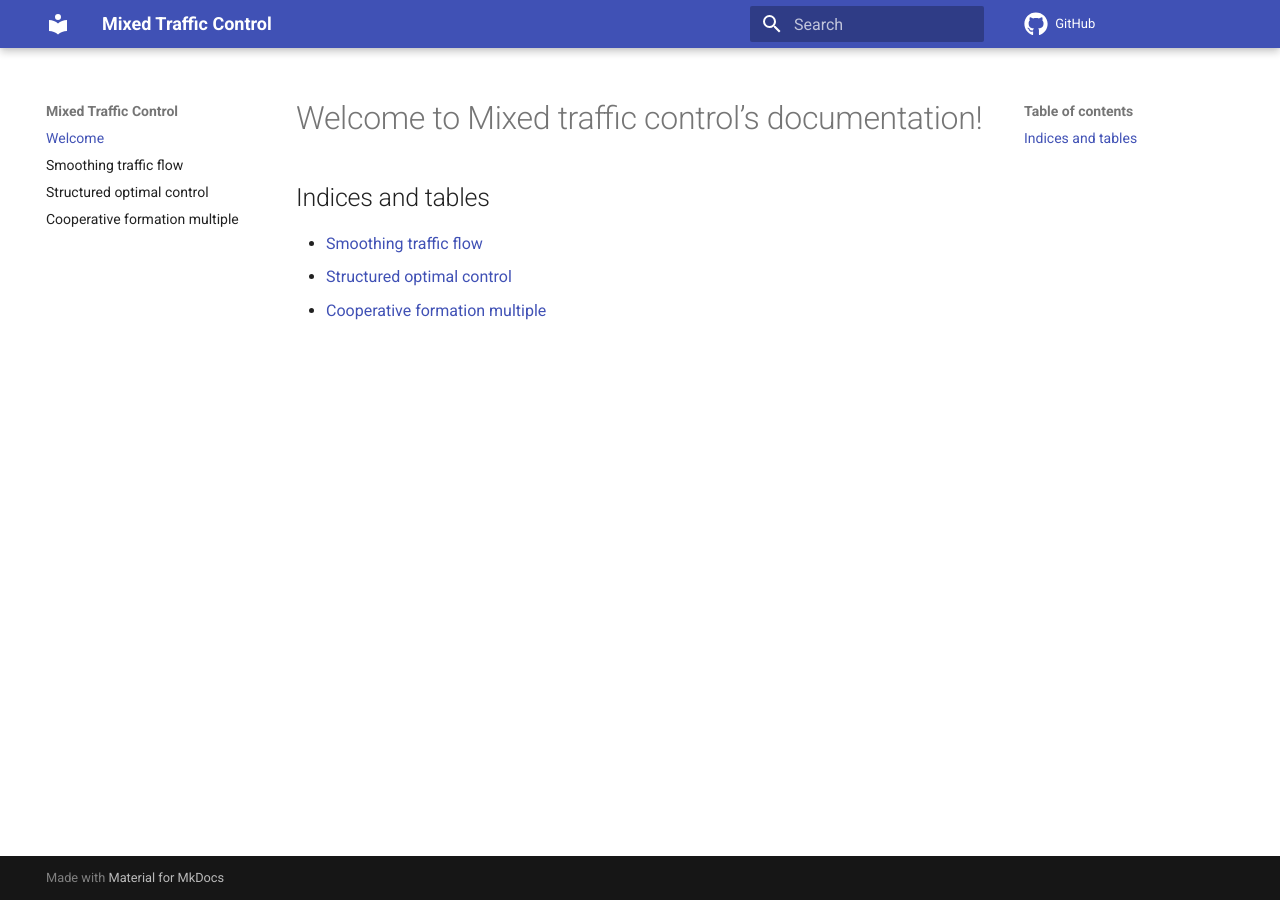
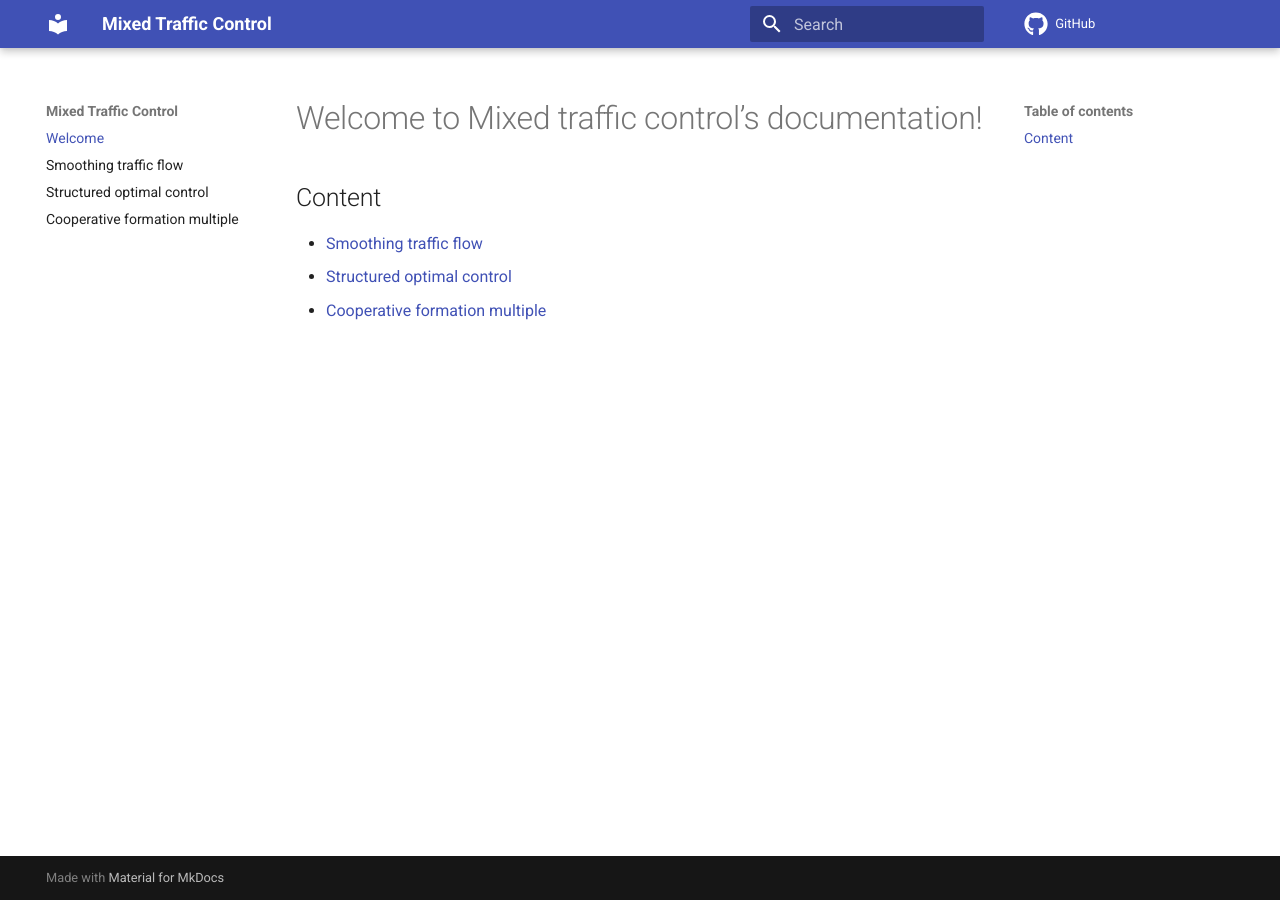
Before and after one commit to soc-ucsd/mixed-traffic, an MkDocs documentation site: the page built from docs/index.md, in a window 1280 px wide. Built offline with MkDocs 1.6.1 and Material for MkDocs 9.7.7, drawn with Linux system fonts in a browser that asks for light colours; comment, search, counter and statistics services are not loaded.

Commit message:
Update index.md

```diff
--- a/docs/index.md
+++ b/docs/index.md
@@ -1,6 +1,6 @@
 # Welcome to Mixed traffic control’s documentation!
 
-## Indices and tables
+## Content
 
 * [Smoothing traffic flow](smoothing_traffic_flow.md)
 * [Structured optimal control](structured_optimal_control.md)
```
